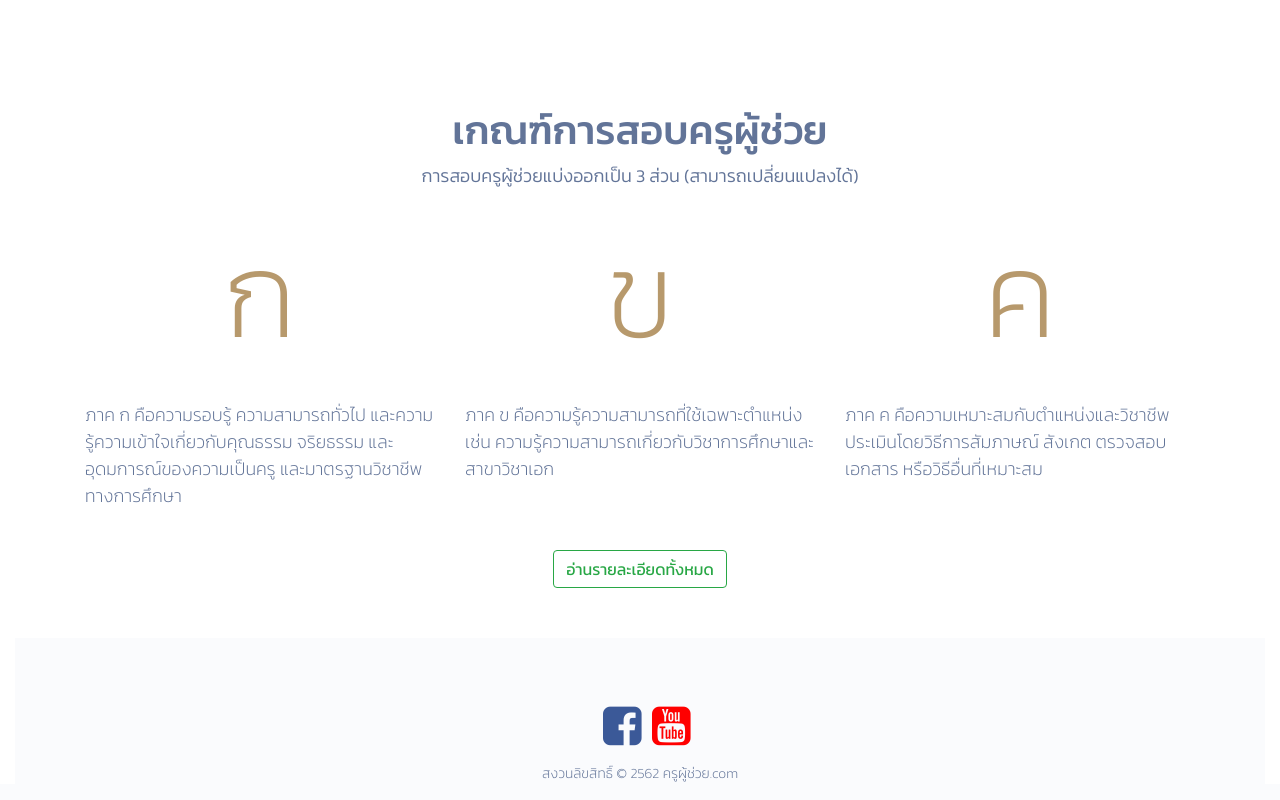
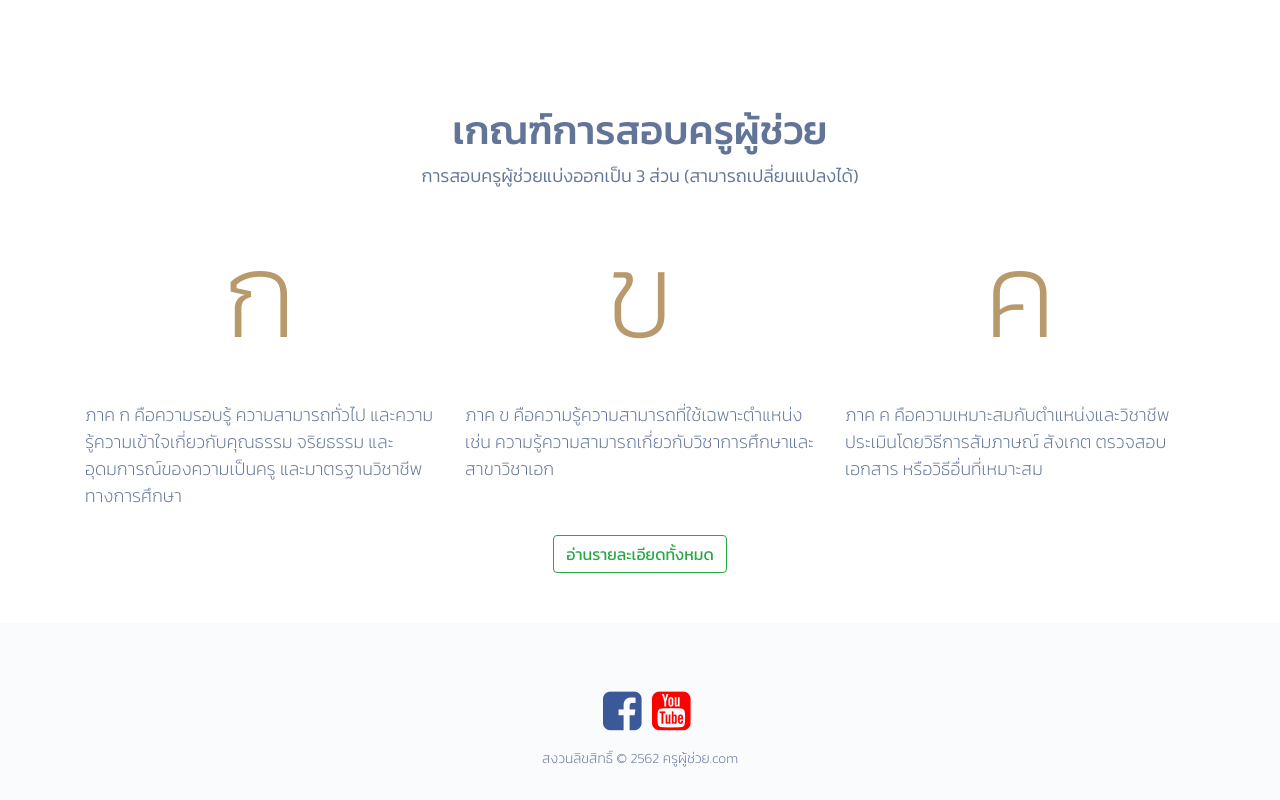
Before and after one commit to chonlatee-s/kru_react, a React (Create React App) app: page / in a window 1280 px wide. Shown: the part 1296-2096 px from the top of the page. Built offline with nearby package versions, Linux system fonts and the light colour scheme.

Commit message:
manage css

```diff
--- a/src/App.js
+++ b/src/App.js
@@ -1,6 +1,5 @@
 import React from 'react';
 import Home from './Home';
-import How from './How';
 import Error404 from './Error404';
 
 import { BrowserRouter, Route, Switch } from 'react-router-dom';
--- a/src/Banner.js
+++ b/src/Banner.js
@@ -6,7 +6,7 @@ function Banner() {
         <div className="container boxWelcome">
         <div className="row">
           <div className="col-lg-5 col-sm-12 mb-4 text-center">
-            <img src={ad} className="img-fluid" />
+            <img src={ad} className="img-fluid" alt="ครูผู้ช่วย"/>
           </div>
           <div className="col-lg-7 col-sm-12">
             <div className="container-fluid">
@@ -23,8 +23,8 @@ function Banner() {
               </div>
               <div className="row">
                 <div className="col">
-                  <a className="btn btn-outline-success" href="#">ดาวน์โหลดแอปพลิเคชัน</a> &nbsp;
-                  <a className="btn btn-outline-primary" href="#">เพจ ครูผู้ช่วย.com</a>
+                  <a className="btn btn-outline-success" href="https://play.google.com/store/apps/details?id=com.kruApp.kruphoochuay">ดาวน์โหลดแอปพลิเคชัน</a> &nbsp;
+                  <a className="btn btn-outline-primary" href="https://web.facebook.com/%E0%B8%84%E0%B8%A3%E0%B8%B9%E0%B8%9C%E0%B8%B9%E0%B9%89%E0%B8%8A%E0%B9%88%E0%B8%A7%E0%B8%A2com-110744400336909/">เพจ ครูผู้ช่วย.com</a>
                 </div>
               </div>
             </div>
--- a/src/Bar.js
+++ b/src/Bar.js
@@ -2,7 +2,7 @@ import React from 'react';
 
 function Bar() {
     return (
-        <div className="container-fluid boxBar" style={{paddingTop:"50px"}}>
+        <div className="container-fluid boxBar">
             <a href="https://facebook.com/%E0%B8%84%E0%B8%A3%E0%B8%B9%E0%B8%9C%E0%B8%B9%E0%B9%89%E0%B8%8A%E0%B9%88%E0%B8%A7%E0%B8%A2com-110744400336909/" target="_blank"  className="fa fa-facebook-square" style={{color: "#3B5998"}}></a>
             <a href="https://www.youtube.com/channel/UCPA-YiEnmNJ9u9d_pJfVywA/videos?view_as=subscriber" target="_blank" className="fa fa-youtube-square" style={{color:"#ff0000"}}></a>
             <p style={{fontSize:"14px"}}>สงวนลิขสิทธิ์ © 2562 ครูผู้ช่วย.com</p>
--- a/src/Home.js
+++ b/src/Home.js
@@ -7,7 +7,7 @@ import How from './How';
 import Bar from './Bar';
 function Home() {
   return (
-    <div className="container-fluid bg">
+    <div className="bg">
       <Menu />
       <Banner/>
       <MenuBox/>
--- a/src/How.js
+++ b/src/How.js
@@ -3,7 +3,7 @@ import Menu from './Menu';
 function How() {
   return (
     <div>
-      <Menu/>
+      <Menu />
       <div className="container boxHow">
         <h1 className="text-center">เกณฑ์การสอบครูผู้ช่วย</h1>
         <p className="topic_sec">การสอบครูผู้ช่วยแบ่งออกเป็น 3 ส่วน (สามารถเปลี่ยนแปลงได้)</p>
@@ -12,27 +12,29 @@ function How() {
       <div className="container">
         <div className="row text-center">
           <div className="col-sm">
-                    <span style={{fontSize:"120px", textAlign:"center", fontWeight:"200", color:"#b7996c"}}>ก</span>
+            <span style={{ fontSize: "120px", textAlign: "center", fontWeight: "200", color: "#b7996c" }}>ก</span>
             <p></p>
-                    <p style={{ textAlign: "left", color:"#627498" }}>ภาค ก คือความรอบรู้ ความสามารถทั่วไป และความรู้ความเข้าใจเกี่ยวกับคุณธรรม จริยธรรม และอุดมการณ์ของความเป็นครู และมาตรฐานวิชาชีพทางการศึกษา</p>
+            <p style={{ textAlign: "left", color: "#627498" }}>ภาค ก คือความรอบรู้ ความสามารถทั่วไป และความรู้ความเข้าใจเกี่ยวกับคุณธรรม จริยธรรม และอุดมการณ์ของความเป็นครู และมาตรฐานวิชาชีพทางการศึกษา</p>
           </div>
           <div className="col-sm">
-                    <span style={{fontSize:"120px", textAlign:"center", fontWeight:"200", color:"#b7996c"}}>ข</span>
+            <span style={{ fontSize: "120px", textAlign: "center", fontWeight: "200", color: "#b7996c" }}>ข</span>
             <p></p>
-                    <p style={{ textAlign: "left", color:"#627498" }}>ภาค ข คือความรู้ความสามารถที่ใช้เฉพาะตำแหน่ง เช่น ความรู้ความสามารถเกี่ยวกับวิชาการศึกษาและสาขาวิชาเอก </p>
+            <p style={{ textAlign: "left", color: "#627498" }}>ภาค ข คือความรู้ความสามารถที่ใช้เฉพาะตำแหน่ง เช่น ความรู้ความสามารถเกี่ยวกับวิชาการศึกษาและสาขาวิชาเอก </p>
           </div>
           <div className="col-sm">
-                    <span style={{fontSize:"120px", textAlign:"center", fontWeight:"200", color:"#b7996c"}}>ค</span>
+            <span style={{ fontSize: "120px", textAlign: "center", fontWeight: "200", color: "#b7996c" }}>ค</span>
             <p></p>
-                    <p style={{ textAlign: "left", color:"#627498" }}>ภาค ค คือความเหมาะสมกับตำแหน่งและวิชาชีพ ประเมินโดยวิธีการสัมภาษณ์ สังเกต ตรวจสอบเอกสาร หรือวิธีอื่นที่เหมาะสม</p>
+            <p style={{ textAlign: "left", color: "#627498" }}>ภาค ค คือความเหมาะสมกับตำแหน่งและวิชาชีพ ประเมินโดยวิธีการสัมภาษณ์ สังเกต ตรวจสอบเอกสาร หรือวิธีอื่นที่เหมาะสม</p>
+          </div>
+        </div>
+
+        <div className="row text-center">
+          <div className="col-sm" style={{paddingTop:"10px", paddingBottom:"50px"}}>
+            <a className="btn btn-outline-success" href="#">อ่านรายละเอียดทั้งหมด</a>
           </div>
         </div>
       </div>
-        <div className="row text-center">
-            <div className="col-sm" style={{paddingTop:"25px", paddingBottom:"50px"}}>
-              <a className="btn btn-outline-success" href="#">อ่านรายละเอียดทั้งหมด</a>
-            </div>
-        </div>
+
     </div>
   );
 }
```
Lines whose indentation alone changed are shown as unchanged.
